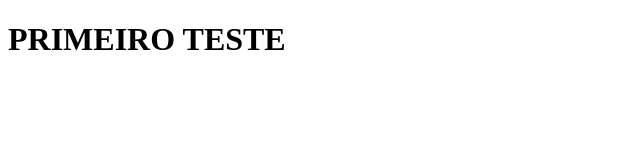
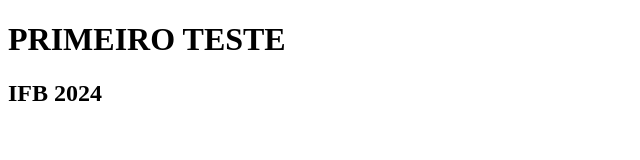
Before and after one commit to Daustersp/java, a plain HTML site: page site/index.html in a window 1280 px wide. Shown: the whole page, without its empty margins (0-640 px from the left). Drawn offline with Linux system fonts and the light colour scheme.

Commit message:
acrescentou h2
Acréscimo de cabeçalho h2

```diff
--- a/site/index.html
+++ b/site/index.html
@@ -7,5 +7,6 @@
 </head>
 <body>
     <h1>PRIMEIRO TESTE</h1>
+	<h2> IFB 2024 </h2>
 </body>
 </html>
```
